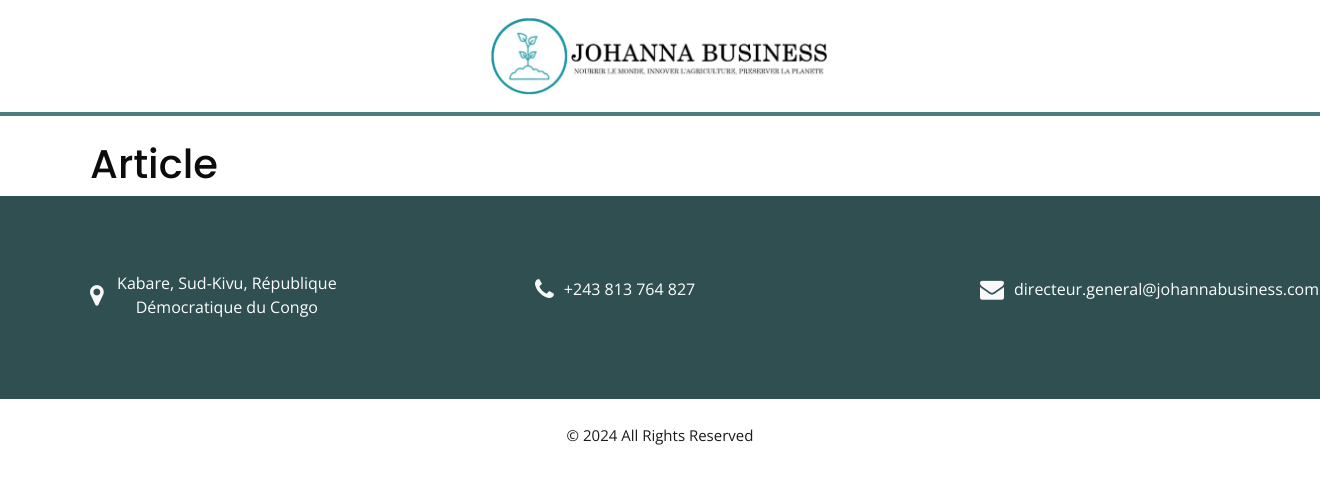
After one commit to Godwin-sys-php/johanna, a PHP site: page /article.php in a window 1320 px wide. The commit adds this page. Shown: the top 484 px of the page. Run offline with PHP 8.4, Linux system fonts and the light colour scheme; some libraries are stand-ins or nearby versions.

Commit message:
article & shit

```diff
--- /dev/null
+++ b/article.php
@@ -0,0 +1,170 @@
+<?php
+// get article
+$id = $_GET['id'] ?? '';
+$article = null;
+$content = null;
+
+if ($id) {
+    $file_path = '../admin/articles/list.json';
+
+    // Vérifier si le fichier JSON existe
+    if (file_exists($file_path)) {
+        // Lire le contenu actuel du fichier JSON
+        $json = file_get_contents($file_path);
+
+        // Décoder le JSON en tableau PHP
+        $data = json_decode($json, true);
+
+        // Vérifier si le JSON a été correctement décodé
+        if ($data === null && json_last_error() !== JSON_ERROR_NONE) {
+            die('Erreur lors du décodage du JSON.');
+        }
+
+        // Trouver l'article avec l'ID correspondant
+        $article = null;
+        foreach ($data as $item) {
+            if ($item['id'] === $id) {
+                $article = $item;
+                $content = file_get_contents("../admin/articles/$id.html");
+                break;
+            }
+        }
+    }
+}
+
+?>
+
+<!DOCTYPE html>
+<html>
+  <head>
+    <!-- Basic -->
+    <meta charset="utf-8" />
+    <meta http-equiv="X-UA-Compatible" content="IE=edge" />
+    <!-- Mobile Metas -->
+    <meta
+      name="viewport"
+      content="width=device-width, initial-scale=1, shrink-to-fit=no"
+    />
+    <!-- Site Metas -->
+    <meta name="keywords" content="" />
+    <meta name="description" content="" />
+    <meta name="author" content="" />
+    <link rel="shortcut icon" href="images/favicon.png" type="image/x-icon" />
+
+    <title><?=
+    $article ? $article['title'] : 'Article'
+     ?></title>
+
+    <!-- bootstrap core css -->
+    <link rel="stylesheet" type="text/css" href="css/bootstrap.css" />
+    <!-- slider stylesheet -->
+    <link
+      rel="stylesheet"
+      type="text/css"
+      href="https://cdnjs.cloudflare.com/ajax/libs/OwlCarousel2/2.3.4/assets/owl.carousel.min.css"
+    />
+
+    <!-- Custom styles for this template -->
+    <link href="css/style.css" rel="stylesheet" />
+    <!-- responsive style -->
+    <link href="css/responsive.css" rel="stylesheet" />
+  </head>
+
+  <body>
+    <div style="background-color: white;width: 100vw; text-align: center;margin: 0;padding-top: 1rem;padding-bottom: 1rem;border-bottom: solid 4px #4c7e81;">
+      <a href="/index.php">
+      <img src="/images/logo_horiz.png" style="height: 10vh;" />
+      </a>
+    </div>
+    <section class="service_section">
+      <br />
+      <div class="container py_mobile_45">
+        <div class="heading_container">
+        </div>
+        <h1>
+          <?= $article ? $article['title'] : 'Article' ?>
+        </h1>
+        <?= $content ?>
+      </div>
+    </section>
+  </section>
+
+    <!-- end service section -->
+
+    <!-- info section -->
+
+    <section class="info_section layout_padding2">
+      <div class="container">
+        <!-- <div class="social_container">
+          <div class="social_box">
+            <a href="">
+              <i class="fa fa-facebook" aria-hidden="true"></i>
+            </a>
+            <a href="">
+              <i class="fa fa-twitter" aria-hidden="true"></i>
+            </a>
+            <a href="">
+              <i class="fa fa-linkedin" aria-hidden="true"></i>
+            </a>
+            <a href="">
+              <i class="fa fa-instagram" aria-hidden="true"></i>
+            </a>
+            <a href="">
+              <i class="fa fa-youtube" aria-hidden="true"></i>
+            </a>
+          </div>
+        </div> -->
+        <div class="contact_items">
+          <a href="">
+            <div class="item">
+              <div class="img-box">
+                <i class="fa fa-map-marker" aria-hidden="true"></i>
+              </div>
+              <div class="detail-box">
+                <p>Kabare, Sud-Kivu, République Démocratique du Congo</p>
+              </div>
+            </div>
+          </a>
+          <a href="">
+            <div class="item">
+              <div class="img-box">
+                <i class="fa fa-phone" aria-hidden="true"></i>
+              </div>
+              <div class="detail-box">
+                <p>+243 813 764 827</p>
+              </div>
+            </div>
+          </a>
+          <a href="">
+            <div class="item">
+              <div class="img-box">
+                <i class="fa fa-envelope" aria-hidden="true"></i>
+              </div>
+              <div class="detail-box">
+                <p>directeur.general@johannabusiness.com</p>
+              </div>
+            </div>
+          </a>
+        </div>
+      </div>
+    </section>
+
+    <!-- end info section -->
+
+    <!-- footer section -->
+    <footer class="container-fluid footer_section">
+      <p>
+        &copy; <span id="displayDate"></span> All Rights Reserved
+      </p>
+    </footer>
+    <!-- end  footer section -->
+
+    <script src="js/jquery-3.4.1.min.js"></script>
+    <script src="js/bootstrap.js"></script>
+    <!-- End Google Map -->
+    <script src="https://cdnjs.cloudflare.com/ajax/libs/OwlCarousel2/2.3.4/owl.carousel.min.js"></script>
+    <script src="js/custom.js"></script>
+    <!-- Google Map -->
+    <script src="https://maps.googleapis.com/maps/api/js?key=AIzaSyCh39n5U-4IoWpsVGUHWdqB6puEkhRLdmI&callback=myMap"></script>
+  </body>
+</html>
--- a/js/custom.js
+++ b/js/custom.js
@@ -16,13 +16,19 @@ function displayYear() {
 displayYear();
 
 // client section owl carousel
-$(".owl-carousel").owlCarousel({
-    loop: true,
+$(document).ready(function() {
+    var $carousel = $(".owl-carousel");
+
+    // Vérifier le nombre d'éléments dans le carrousel
+    var itemCount = $carousel.find('.item').length;
+
+    $carousel.owlCarousel({
+        loop: itemCount > 1,  // Désactive la boucle si un seul item
         margin: 15,
         navText: [],
-    center: true,
+        center: itemCount === 1,  // Centre l'item si un seul
         dots: false,
-    autoplay: true,
+        autoplay: itemCount > 1,  // Désactive l'autoplay si un seul item
         autoplayHoverPause: true,
         navText: ['<span class="fa fa-arrow-left "></span>', '<span class="fa fa-arrow-right"></span>'],
         responsive: {
@@ -30,10 +36,12 @@ $(".owl-carousel").owlCarousel({
                 items: 1
             },
             1000: {
-            items: 3
+                items: Math.min(itemCount, 3) // Définit le nombre d'items max selon le nombre disponible
             }
         }
     });
+});
+
 
 /** google_map js **/
 
```
Also changed, not shown: index.php (+51 -0 lines), images/logo_horiz.png (added), 2 other files. Lines whose indentation alone changed are shown as unchanged.
